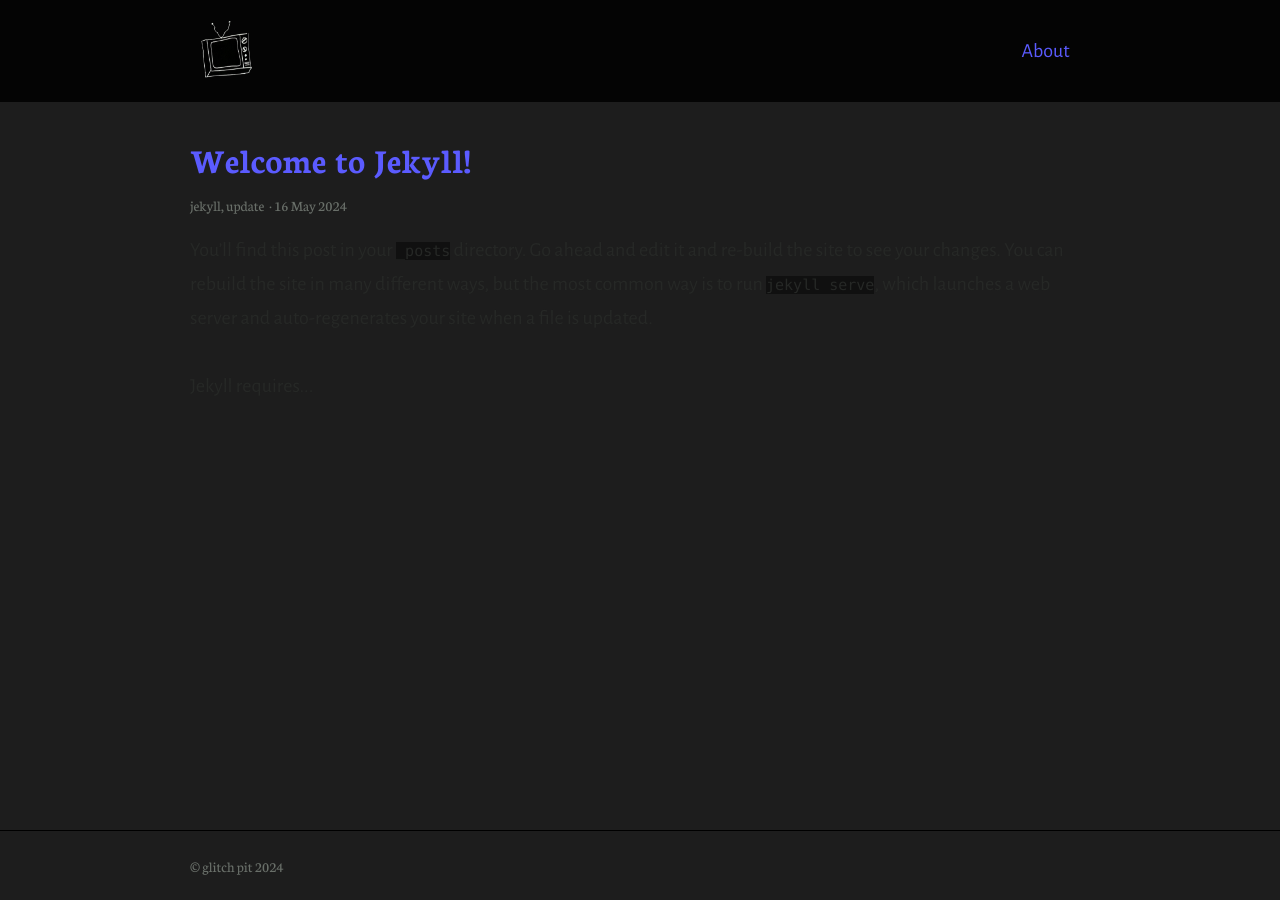
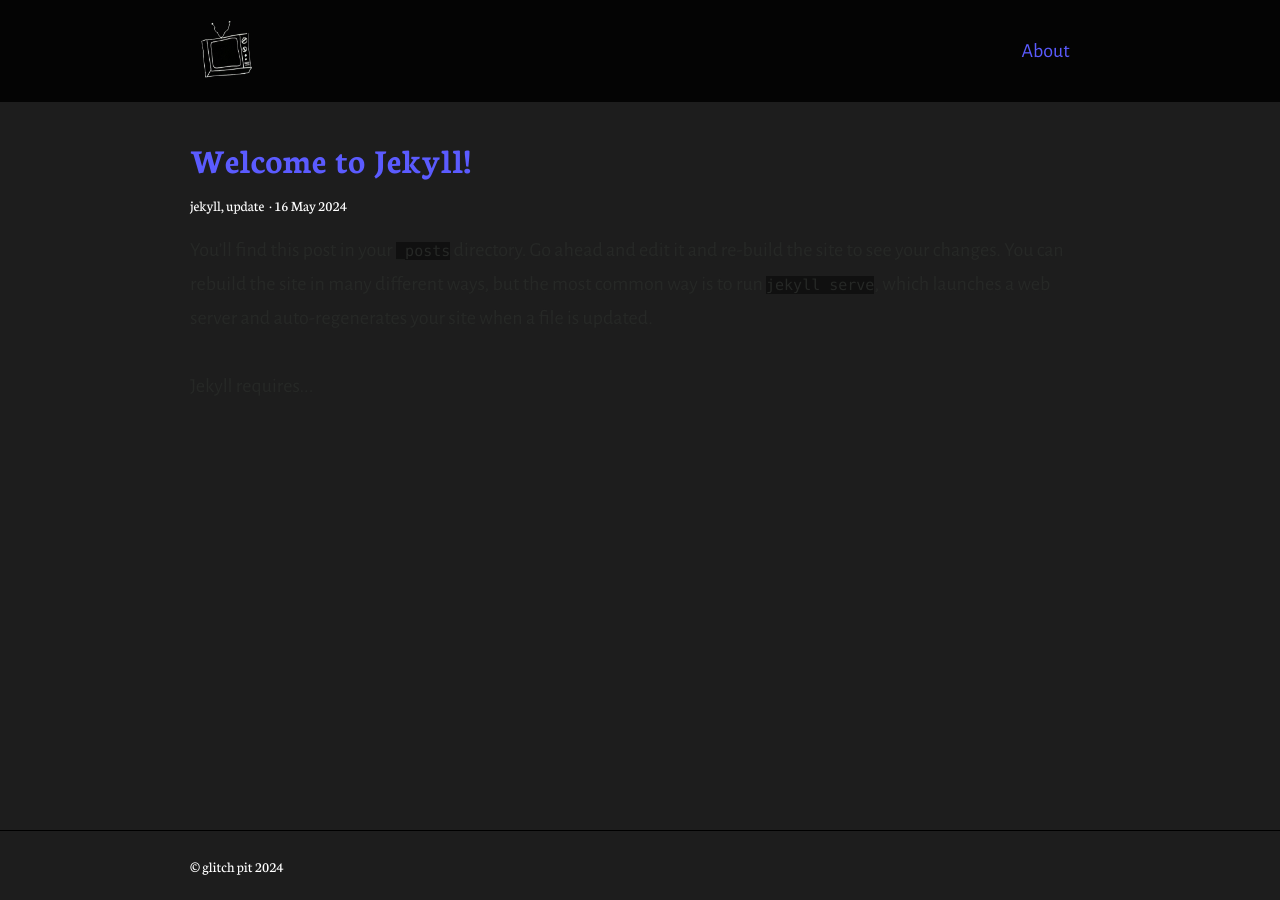
Before and after one commit to glitchpit/glitchpit.github.io, a Jekyll site: the page built from index.markdown, in a window 1280 px wide. Built offline with Jekyll 4.4.1, drawn with Linux system fonts in a browser that asks for light colours.

Commit message:
Update _colors.scss

```diff
--- a/_sass/_colors.scss
+++ b/_sass/_colors.scss
@@ -3,7 +3,7 @@ $bodyColour: #262826;
 $headingColour: darken($bodyColour, 13%);
 $linkColour: #5B5BFF;
 $hoverColour: darken($linkColour, 10%);
-$captionColour: lighten($headingColour, 40%);
+$captionColour: #ffffff;
 $white: #fff;
 
 $backgroundColour: #1D1D1D;
```
